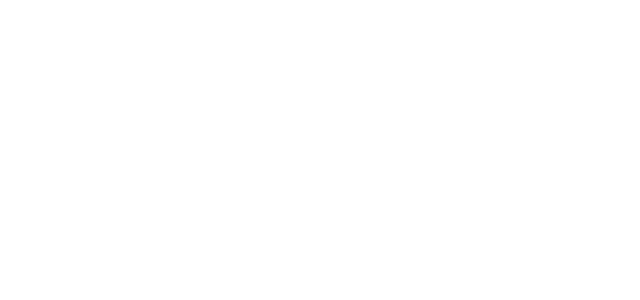
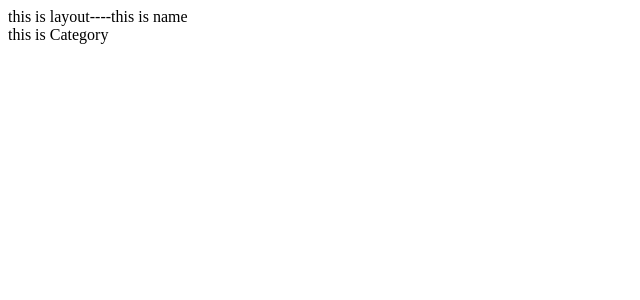
Before and after one commit to xiaosagecy/yanxuan-shopping, a Vue app: page /#/category in a window 1280 px wide. Before the commit this address had no page. Shown: the top 300 px of the page, without its empty margins (0-640 px from the left). Built offline with nearby package versions, Linux system fonts and the light colour scheme.

Commit message:
路由整体设计

```diff
--- a/src/router/index.js
+++ b/src/router/index.js
@@ -3,11 +3,32 @@
 
 import { createRouter, createWebHashHistory } from 'vue-router'
 import Layout from '@/views/Layout'
+import Login from '@/views/Login'
+import Home from '@/views/Home'
+import Category from '@/views/Category'
+
 const routes = [
   {
     path: '/',
     name: 'layout',
-    component: Layout
+    component: Layout,
+    children: [
+      {
+        path: '',
+        component: Home,
+        name: 'home'
+      },
+      {
+        path: 'category',
+        component: Category,
+        name: 'category'
+      }
+    ]
+  },
+  {
+    path: '/login',
+    component: Login,
+    name: 'login'
   }
 ]
 
--- /dev/null
+++ b/src/views/Category/index.vue
@@ -0,0 +1,9 @@
+<template>
+  <div>this is Category</div>
+</template>
+
+<script>
+export default {
+  name: 'category-index'
+}
+</script>
--- /dev/null
+++ b/src/views/Home/index.vue
@@ -0,0 +1,9 @@
+<template>
+  <div>this is Home</div>
+</template>
+
+<script>
+export default {
+  name: 'home-index'
+}
+</script>
--- a/src/views/Layout/index.vue
+++ b/src/views/Layout/index.vue
@@ -1,9 +1,26 @@
 <template>
-  <div>this is layout</div>
+  <div>this is layout----{{name}}</div>
+  <!-- 二级路由 -->
+  <router-view />
 </template>
 
 <script>
+import { ref } from 'vue'
 export default {
-  name: 'layout-index'
+  name: 'layout-index',
+  data () {
+    return {
+      name: 'this is name'
+    }
+  },
+  setup () {
+    const title = ref('this is ref title')
+    const count = ref(100)
+    console.log(count.value)
+    return {
+      title,
+      count
+    }
+  }
 }
 </script>
```
